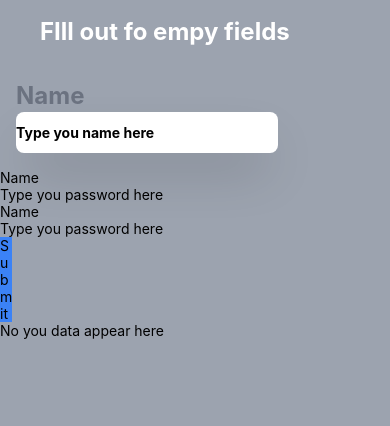
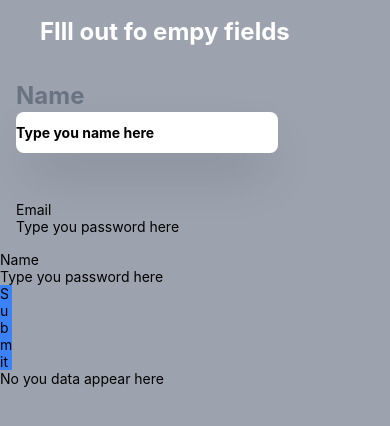
Before and after one commit to niyomugaboetiene/react-native-with-tailwindcss, a React Native app: screen / in a window 390 px wide. Shown: the top 426 px of the page. Built offline with nearby package versions, Linux system fonts and the light colour scheme.

Commit message:
react-native: implementing simple project

```diff
--- a/components/chapter 1/proj.tsx
+++ b/components/chapter 1/proj.tsx
@@ -20,18 +20,22 @@ function Project() {
                />
             </View>
 
-
-            <Text>Name</Text>
+           <View className="mt-4 p-4 w-[75.5%]">
+            <Text>Email</Text>
               <TextInput
                 onChangeText={setEmail}
                  placeholder="Type you password here"
               />
+           </View>
 
+          <View>
                <Text>Name</Text>
                <TextInput
                  onChangeText={setPassword}
                  placeholder="Type you password here"
                 />
+          </View>
+
 
               <TouchableOpacity
               className="bg-blue-500 w-3"
```
Lines whose indentation alone changed are shown as unchanged.
